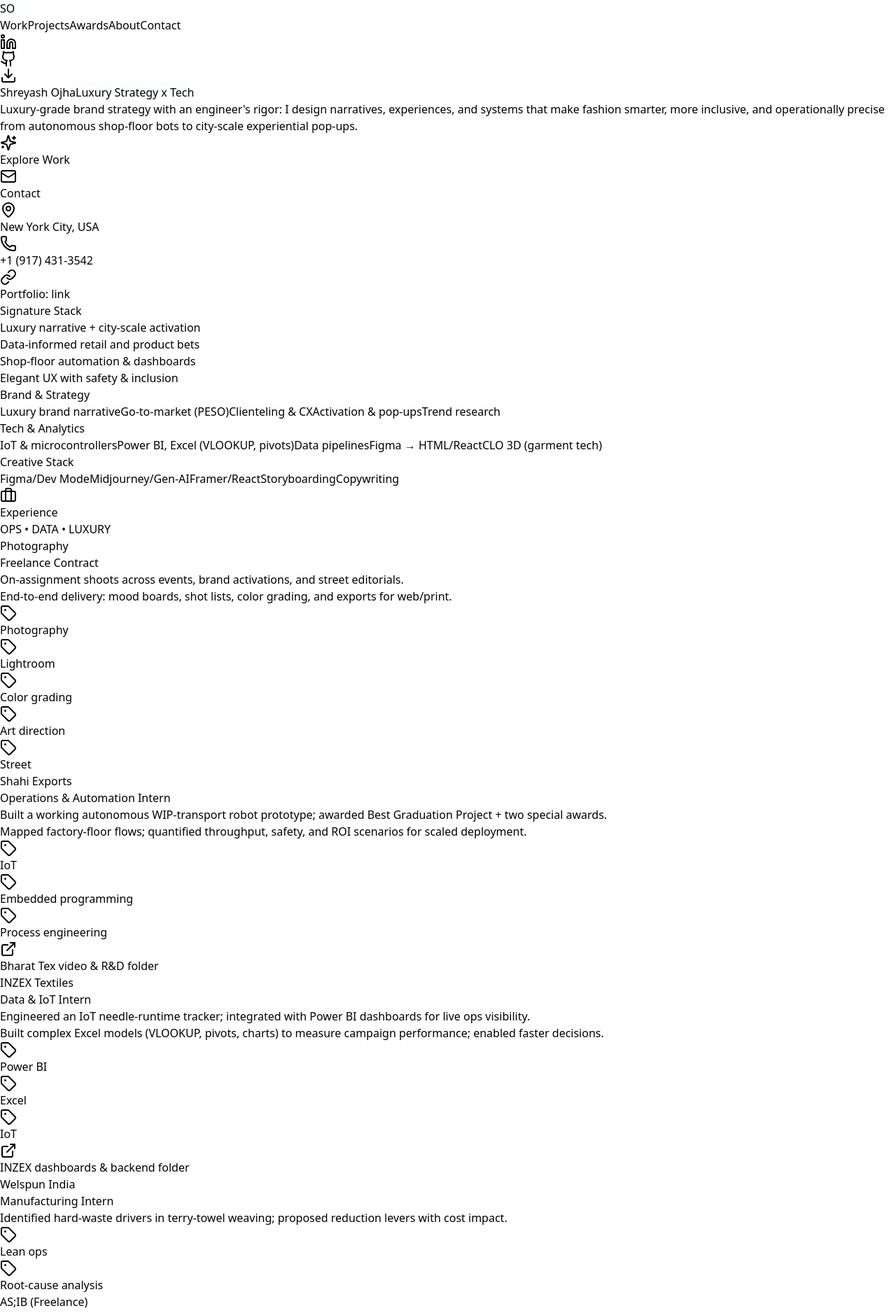
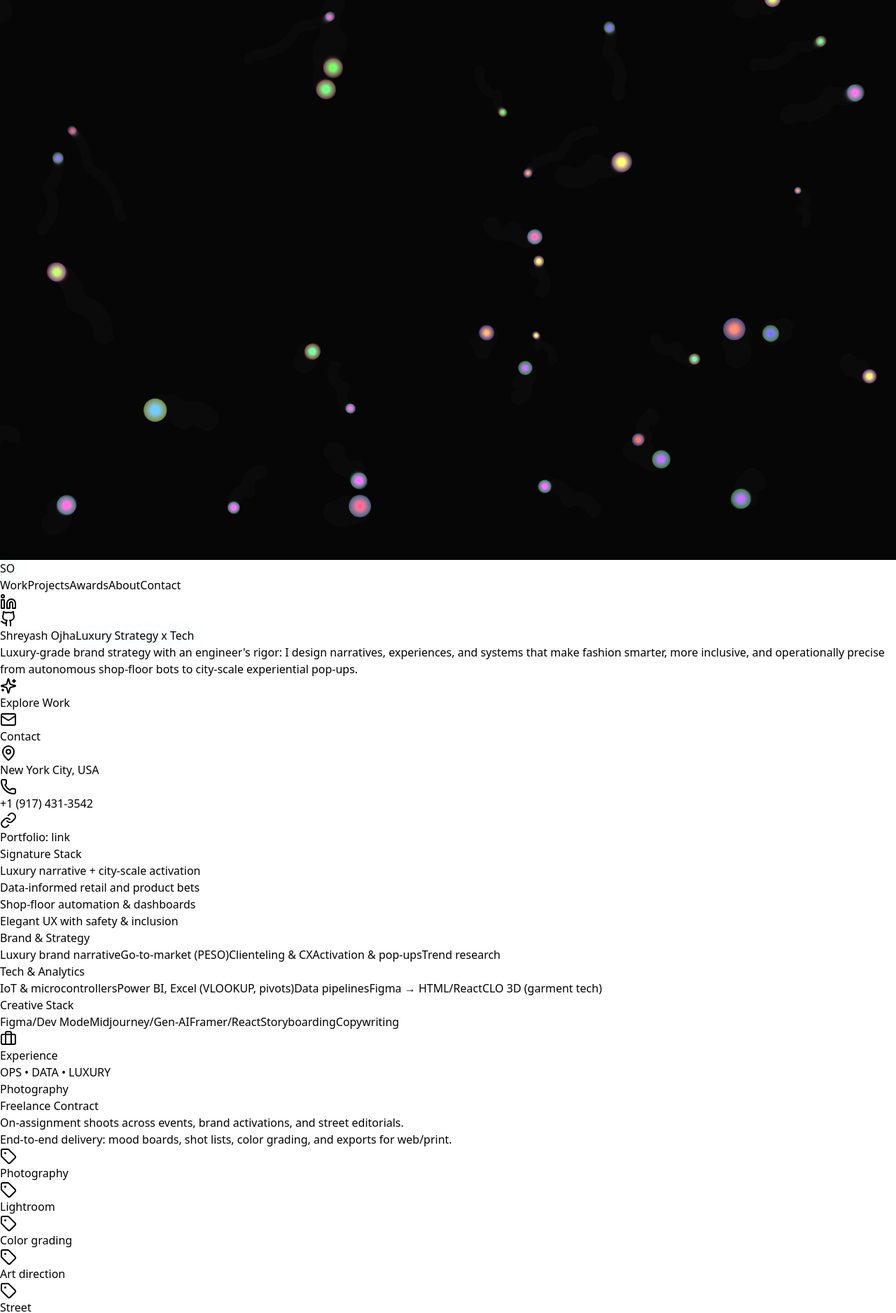
Before and after one commit to whysoshrey/shreyash-portfolio, a React (Vite) app: page / in a window 1280 px wide. Shown: the top 1876 px of the page at 70% size. Built offline with nearby package versions, Linux system fonts and the light colour scheme; the HTML template or start-up script is replaced by a standard one.

Commit message:
Update App.tsx

```diff
--- a/src/App.tsx
+++ b/src/App.tsx
@@ -1,5 +1,5 @@
-import React, { useMemo, useState, useEffect } from "react";
-import { motion, AnimatePresence } from "framer-motion";
+import React, { useMemo, useState, useEffect, useRef } from "react";
+import { motion, AnimatePresence, useScroll, useTransform, useSpring, useMotionValue } from "framer-motion";
 import {
   ArrowUpRight,
   Mail,
@@ -19,17 +19,31 @@
   ExternalLink,
 } from "lucide-react";
 
+/*
+  Shreyash Ojha  LVMH-Ready Portfolio (Tokyo Cyberpunk)
+  ------------------------------------------------------
+  Single-file React site built to be production-ready and easy to export.
+  Styling uses TailwindCSS; animation via Framer Motion; icons via lucide-react.
+
+  Edit the DATA object below to update content. All images are optional.
+  This aesthetic blends luxury minimalism with a restrained Tokyo-cyberpunk palette.
+
+  NOTE (encoding safety):
+  - All typographic characters in string literals are normalized or escaped.
+  - Avoid raw em-dash or smart quotes in JS strings to prevent parser issues.
+*/
+
 const DATA = {
   name: "Shreyash Ojha",
   headline: "Luxury Brand Strategist \u2022 Tech-Driven Retail Innovator \u2022 MPS Parsons",
   location: "New York City, USA",
-  email: "Shreyashojha93@gmail.com", // update
-  phone: "+1 (917) 431-3542", // update
+  email: "Shreyashojha93@gmail.com",
+  phone: "+1 (917) 431-3542",
   links: {
-    linkedin: "https://www.linkedin.com/in/shreyash-ojha-3ba93b332", // update
-    github: "https://github.com/whysoshrey", // optional
-    portfolio: "#", // optional
-    cvPdf: "https://drive.google.com/drive/folders/1vzyIffJxEd25UbZf9DSP4zHNJveXGWtM?usp=share_link", // Replace with hosted PDF link when ready
+    linkedin: "https://www.linkedin.com/in/shreyash-ojha",
+    github: "https://github.com/",
+    portfolio: "https://your-portfolio.example",
+    cvPdf: "#",
   },
   summary:
     "Luxury-grade brand strategy with an engineer's rigor: I design narratives, experiences, and systems that make fashion smarter, more inclusive, and operationally precise  from autonomous shop-floor bots to city-scale experiential pop-ups.",
@@ -202,7 +216,7 @@
         "Community-driven platform for NYC street-fashion vendors; pooled procurement, dynamic pricing, and vendor-centric analytics.",
       impact:
         "Adoption-Intent Index analysis prioritized monthly thrifters; designed discovery + sizing fixes aligned with WTP bands.",
-      actions: [{ label: "Case Study", href: "https://drive.google.com/file/d/1jqg9wLWk8oFEvTwsM2dol8pGHvcQuIWH/view?usp=share_link" }],
+      actions: [{ label: "Case Study", href: "#nava" }],
       media: null,
       details: [
         "Quant + qual mixed-methods; ANOVA on adoption-intent across thrifting regularity groups.",
@@ -333,6 +347,145 @@
   magenta: "#FF00E5",
 };
 
+// Live animated wallpaper (neon particles)
+function LiveWallpaper() {
+  const canvasRef = useRef<HTMLCanvasElement>(null);
+  useEffect(() => {
+    const canvas = canvasRef.current;
+    if (!canvas) return;
+    const ctx = canvas.getContext("2d");
+    if (!ctx) return;
+
+    let raf = 0;
+    let particles: { x: number; y: number; vx: number; vy: number; r: number; h: number }[] = [];
+    const reduceMotion = window.matchMedia && window.matchMedia('(prefers-reduced-motion: reduce)').matches;
+    const COUNT = reduceMotion ? 16 : 36;
+    const SPEED = reduceMotion ? 0.18 : 0.36;
+
+    const resetSize = () => {
+      const dpr = Math.min(window.devicePixelRatio || 1, 2);
+      // reset transform so scaling doesn't stack
+      // @ts-ignore
+      ctx.setTransform(1, 0, 0, 1, 0, 0);
+      canvas.width = Math.floor(window.innerWidth * dpr);
+      canvas.height = Math.floor(window.innerHeight * dpr);
+      canvas.style.width = window.innerWidth + 'px';
+      canvas.style.height = window.innerHeight + 'px';
+      // @ts-ignore
+      ctx.setTransform(dpr, 0, 0, dpr, 0, 0);
+    };
+
+    const init = () => {
+      particles = Array.from({ length: COUNT }, () => ({
+        x: Math.random() * window.innerWidth,
+        y: Math.random() * window.innerHeight,
+        vx: (Math.random() - 0.5) * SPEED,
+        vy: (Math.random() - 0.5) * SPEED,
+        r: Math.random() * 2 + 0.8,
+        h: Math.random() * 360,
+      }));
+    };
+
+    const step = () => {
+      ctx.fillStyle = 'rgba(8,8,10,0.14)';
+      ctx.fillRect(0, 0, window.innerWidth, window.innerHeight);
+
+      (ctx as any).globalCompositeOperation = 'lighter';
+      for (const p of particles) {
+        p.x += p.vx; p.y += p.vy; p.h += 0.35; p.vx += 0.003 * Math.sin(p.h * 0.07); p.vy += 0.003 * Math.cos(p.h * 0.07);
+        if (p.x < -50) p.x = window.innerWidth + 50;
+        if (p.x > window.innerWidth + 50) p.x = -50;
+        if (p.y < -50) p.y = window.innerHeight + 50;
+        if (p.y > window.innerHeight + 50) p.y = -50;
+
+        const g = ctx.createRadialGradient(p.x, p.y, 0, p.x, p.y, p.r * 10);
+        g.addColorStop(0, `hsla(${p.h}, 100%, 60%, 0.22)`);
+        g.addColorStop(1, `hsla(${(p.h + 200) % 360}, 100%, 50%, 0)`);
+        ctx.fillStyle = g;
+        ctx.beginPath();
+        ctx.arc(p.x, p.y, p.r * 6, 0, Math.PI * 2);
+        ctx.fill();
+      }
+      (ctx as any).globalCompositeOperation = 'source-over';
+      if (!reduceMotion) raf = requestAnimationFrame(step);
+    };
+
+    const onResize = () => { resetSize(); init(); };
+
+    resetSize();
+    init();
+    step();
+    window.addEventListener('resize', onResize);
+    return () => {
+      cancelAnimationFrame(raf);
+      window.removeEventListener('resize', onResize);
+    };
+  }, []);
+
+  return <canvas aria-hidden className="fixed inset-0 -z-10 pointer-events-none opacity-[0.14]" ref={canvasRef} />;
+}
+
+// Reusable 3D tilt wrapper for cards (mouse tilt)
+function Tilt3D({ children, intensity = 6, className }: { children: React.ReactNode; intensity?: number; className?: string }) {
+  const ref = useRef<HTMLDivElement>(null);
+  const mvX = useMotionValue(0);
+  const mvY = useMotionValue(0);
+  const mvZ = useMotionValue(0);
+  const rotateX = useSpring(mvY, { stiffness: 180, damping: 18 });
+  const rotateY = useSpring(mvX, { stiffness: 180, damping: 18 });
+  const z = useSpring(mvZ, { stiffness: 180, damping: 18 });
+
+  const onMove = (e: React.MouseEvent<HTMLDivElement>) => {
+    const rect = ref.current?.getBoundingClientRect();
+    if (!rect) return;
+    const px = (e.clientX - rect.left) / rect.width;
+    const py = (e.clientY - rect.top) / rect.height;
+    mvY.set((py - 0.5) * intensity);
+    mvX.set((0.5 - px) * intensity);
+    mvZ.set(20);
+  };
+  const onLeave = () => { mvX.set(0); mvY.set(0); mvZ.set(0); };
+
+  return (
+    <div ref={ref} onMouseMove={onMove} onMouseLeave={onLeave} style={{ perspective: 1000, transformStyle: 'preserve-3d' }} className={className}>
+      <motion.div style={{ rotateX, rotateY, z }}>
+        {children}
+      </motion.div>
+    </div>
+  );
+}
+
+// Scroll-reactive discovery overlay (very subtle color shift/parallax)
+function DiscoveryOverlay() {
+  const { scrollY } = useScroll();
+  const opacity = useTransform(scrollY, [0, 800, 1600, 2400], [0.01, 0.03, 0.035, 0.04]);
+  const y = useTransform(scrollY, [0, 2000], [0, -120]);
+  return (
+    <motion.div
+      aria-hidden
+      className="fixed inset-0 -z-10 pointer-events-none"
+      style={{
+        y,
+        opacity,
+        background:
+          "radial-gradient(700px 350px at 15% 120%, rgba(0,229,255,0.05), transparent 60%)," +
+          "radial-gradient(900px 450px at 110% 0%, rgba(255,0,229,0.04), transparent 60%)",
+      }}
+    />
+  );
+}
+
+// Vertical neon scroll progress bar (discovery cue)
+function ScrollProgressBar() {
+  const { scrollYProgress } = useScroll();
+  const scaleY = useSpring(scrollYProgress, { stiffness: 140, damping: 20, mass: 0.4 });
+  return (
+    <div className="fixed right-4 top-24 h-[60vh] w-1 rounded-full bg-white/5 overflow-hidden z-30 pointer-events-none">
+      <motion.div className="w-full h-full origin-top bg-gradient-to-b from-[#00E5FF] via-[#B388FF] to-[#FF00E5]" style={{ scaleY, opacity: 0.55 }} />
+    </div>
+  );
+}
+
 function NeonWord({ children }: { children: React.ReactNode }) {
   return (
     <span className="relative">
@@ -443,6 +596,11 @@
   );
   const [modal, setModal] = useState<null | typeof DATA.projects[number]>(null);
 
+  // Scroll-driven 3D motion for hero
+  const { scrollY } = useScroll();
+  const heroY  = useTransform(scrollY, [0, 600], [0, -35]);
+  const heroRX = useTransform(scrollY, [0, 600], [0, 5]);
+
   useEffect(() => {
     runSmokeTests();
   }, []);
@@ -451,6 +609,8 @@
     <div className={`${ACCENTS.bg} ${ACCENTS.text} min-h-screen relative overflow-x-clip`}>
       {/* Background grid & glow */}
       <div aria-hidden className="pointer-events-none fixed inset-0">
+        <LiveWallpaper />
+        <DiscoveryOverlay />
         <div className="absolute inset-0 opacity-40" style={{
           backgroundImage:
             "radial-gradient(600px 300px at 10% 10%, rgba(0,229,255,0.08), transparent 60%)," +
@@ -478,23 +638,26 @@
           </nav>
           <div className="flex items-center gap-3">
             {DATA.links.linkedin && (
-              <a href={DATA.links.linkedin} target="_blank" className="p-2 rounded-lg hover:bg-white/10" aria-label="LinkedIn">
+              <a href={DATA.links.linkedin} target="_blank" rel="noreferrer" className="p-2 rounded-lg hover:bg-white/10" aria-label="LinkedIn">
                 <Linkedin className="w-4 h-4" />
               </a>
             )}
             {DATA.links.github && (
-              <a href={DATA.links.github} target="_blank" className="p-2 rounded-lg hover:bg-white/10" aria-label="GitHub">
+              <a href={DATA.links.github} target="_blank" rel="noreferrer" className="p-2 rounded-lg hover:bg-white/10" aria-label="GitHub">
                 <Github className="w-4 h-4" />
               </a>
             )}
             {DATA.links.cvPdf && DATA.links.cvPdf !== "#" && (
-              <a href={DATA.links.cvPdf} className="p-2 rounded-lg hover:bg-white/10" aria-label="Download CV" target="_blank">
+              <a href={DATA.links.cvPdf} className="p-2 rounded-lg hover:bg-white/10" aria-label="Download CV" target="_blank" rel="noreferrer">
                 <Download className="w-4 h-4" />
               </a>
             )}
           </div>
         </div>
       </header>
+
+      {/* Discovery scroll progress bar */}
+      <ScrollProgressBar />
 
       {/* Hero */}
       <section id="top" className="max-w-6xl mx-auto px-4 pt-14 pb-10 md:pt-20 md:pb-16">
@@ -504,6 +667,7 @@
               initial={{ opacity: 0, y: 10 }}
               animate={{ opacity: 1, y: 0 }}
               transition={{ duration: 0.6 }}
+              style={{ y: heroY, rotateX: heroRX }}
               className="text-3xl md:text-5xl font-semibold leading-tight hero-title"
             >
               <span className="block text-zinc-300" data-testid="hero-name">Shreyash Ojha</span>
@@ -527,7 +691,7 @@
             <div className="mt-6 flex flex-wrap gap-2 text-xs text-zinc-400">
               <span className="inline-flex items-center gap-2 mr-4"><MapPin className="w-3 h-3" /> {DATA.location}</span>
               <span className="inline-flex items-center gap-2 mr-4"><Phone className="w-3 h-3" /> {DATA.phone}</span>
-              <span className="inline-flex items-center gap-2"><LinkIcon className="w-3 h-3" /> Portfolio: <a className="underline decoration-dotted underline-offset-4" target="_blank" href={DATA.links.portfolio}>link</a></span>
+              <span className="inline-flex items-center gap-2"><LinkIcon className="w-3 h-3" /> Portfolio: <a className="underline decoration-dotted underline-offset-4" target="_blank" rel="noreferrer" href={DATA.links.portfolio}>link</a></span>
             </div>
           </div>
           <div className="md:col-span-5">
@@ -561,7 +725,8 @@
         <SectionTitle icon={Briefcase} title="Experience" kicker={"OPS \u2022 DATA \u2022 LUXURY"} />
         <div className="grid md:grid-cols-2 gap-6">
           {DATA.experience.map((job) => (
-            <motion.div key={job.company} initial={{ opacity: 0, y: 8 }} whileInView={{ opacity: 1, y: 0 }} viewport={{ once: true }} transition={{ duration: 0.4 }}
+            <Tilt3D key={job.company} className="">
+              <motion.div initial={{ opacity: 0, y: 8 }} whileInView={{ opacity: 1, y: 0 }} viewport={{ once: true }} transition={{ duration: 0.4 }}
                 className={`rounded-2xl p-6 ${ACCENTS.card}`}>
                 <div className="flex items-center justify-between">
                   <div>
@@ -588,6 +753,7 @@
                   </div>
                 ) : null}
               </motion.div>
+            </Tilt3D>
           ))}
         </div>
       </section>
@@ -608,9 +774,16 @@
             </div>
           </div>
         </div>
-        <div className="grid md:grid-cols-2 gap-6">
+
+        {/* Masonry columns to fill gaps nicely */}
+        <div className="columns-1 md:columns-2 gap-6 [column-fill:_balance]">
           {filtered.map((p) => (
-            <motion.article key={p.id} initial={{ opacity: 0, y: 10 }} whileInView={{ opacity: 1, y: 0 }} viewport={{ once: true }} transition={{ duration: 0.4 }}
+            <Tilt3D key={p.id} className="mb-6 break-inside-avoid">
+              <motion.article
+                initial={{ opacity: 0, y: 10 }}
+                whileInView={{ opacity: 1, y: 0 }}
+                viewport={{ once: true }}
+                transition={{ duration: 0.4 }}
                 className={`group relative overflow-hidden rounded-2xl p-6 ${ACCENTS.card} hover:shadow-[0_0_60px_0_rgba(0,229,255,0.25)]`}
               >
                 <div className="flex items-center justify-between gap-4">
@@ -621,7 +794,7 @@
                 <p className="mt-1 text-sm text-zinc-400">{p.impact}</p>
                 {(Array.isArray(p.media) ? p.media : (p.media ? [p.media] : [])).map((m, idx) => (
                   <a key={idx} href={m.href} target="_blank" rel="noreferrer" className="mt-3 block rounded-xl overflow-hidden border border-black/20 bg-white">
-                  <img src={m.thumb} alt={p.title + ' video thumbnail'} className="w-full h-40 object-cover" />
+                    <img loading="lazy" src={m.thumb} alt={p.title + ' video thumbnail'} className="w-full h-40 object-cover" />
                   </a>
                 ))}
                 <div className="mt-3 flex flex-wrap gap-2">{p.tags.map((t) => <TagPill key={t} label={t} />)}</div>
@@ -630,13 +803,14 @@
                     Case details <ArrowUpRight className="w-3.5 h-3.5" />
                   </button>
                   {p.actions?.map((a) => (
-                  <a key={a.label} href={a.href} className="inline-flex items-center gap-1 text-sm text-zinc-300/80 hover:text-white">
+                    <a key={a.label} href={a.href} target="_blank" rel="noreferrer" className="inline-flex items-center gap-1 text-sm text-zinc-300/80 hover:text-white">
                       {a.label} <ExternalLink className="w-3.5 h-3.5" />
                     </a>
                   ))}
                 </div>
                 <div aria-hidden className="absolute -right-24 -bottom-24 h-64 w-64 rounded-full opacity-20 blur-3xl" style={{ background: `radial-gradient(closest-side, ${ACCENTS.cyan}, transparent)` }} />
               </motion.article>
+            </Tilt3D>
           ))}
         </div>
       </section>
@@ -711,7 +885,7 @@
             <a href={`mailto:${DATA.email}`} className={`inline-flex items-center gap-2 px-4 py-2 rounded-xl border border-black/20 bg-white text-black`}>
               <Mail className="w-4 h-4" /> {DATA.email}
             </a>
-            <a href={DATA.links.linkedin} target="_blank" className={`inline-flex items-center gap-2 px-4 py-2 rounded-xl border border-black/20 bg-white text-black`}>
+            <a href={DATA.links.linkedin} target="_blank" rel="noreferrer" className={`inline-flex items-center gap-2 px-4 py-2 rounded-xl border border-black/20 bg-white text-black`}>
               <Linkedin className="w-4 h-4" /> LinkedIn
             </a>
           </div>
@@ -754,7 +928,7 @@
               {modal.actions?.length ? (
                 <div className="mt-5 flex gap-3">
                   {modal.actions.map((a) => (
-                    <a key={a.label} href={a.href} className={`inline-flex items-center gap-1 px-3 py-1.5 rounded-lg border border-white/15 ${ACCENTS.card}`}>
+                    <a key={a.label} href={a.href} target="_blank" rel="noreferrer" className={`inline-flex items-center gap-1 px-3 py-1.5 rounded-lg border border-white/15 ${ACCENTS.card}`}>
                       {a.label} <ArrowUpRight className="w-3.5 h-3.5" />
                     </a>
                   ))}
```
Lines whose indentation alone changed are shown as unchanged.
